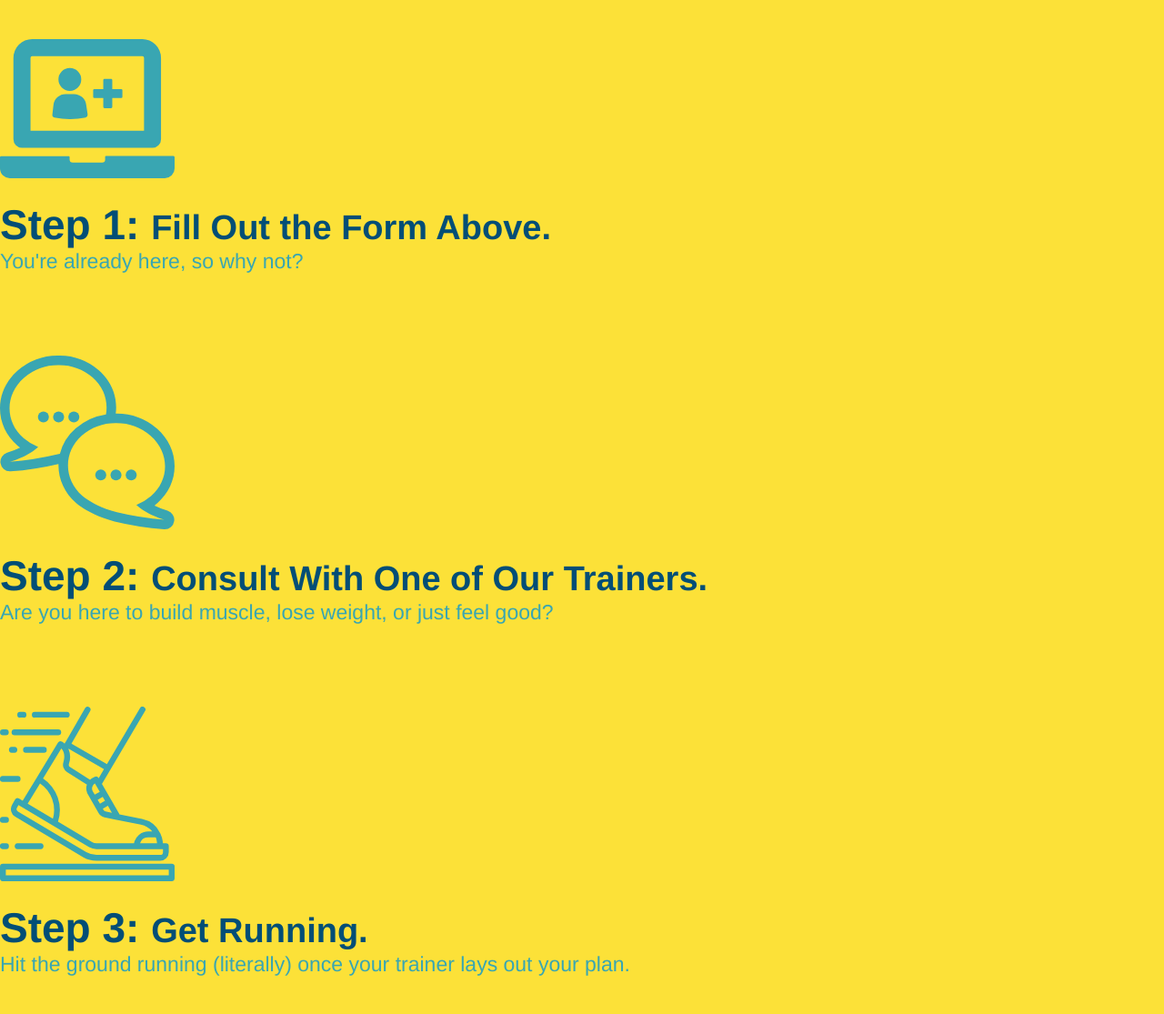
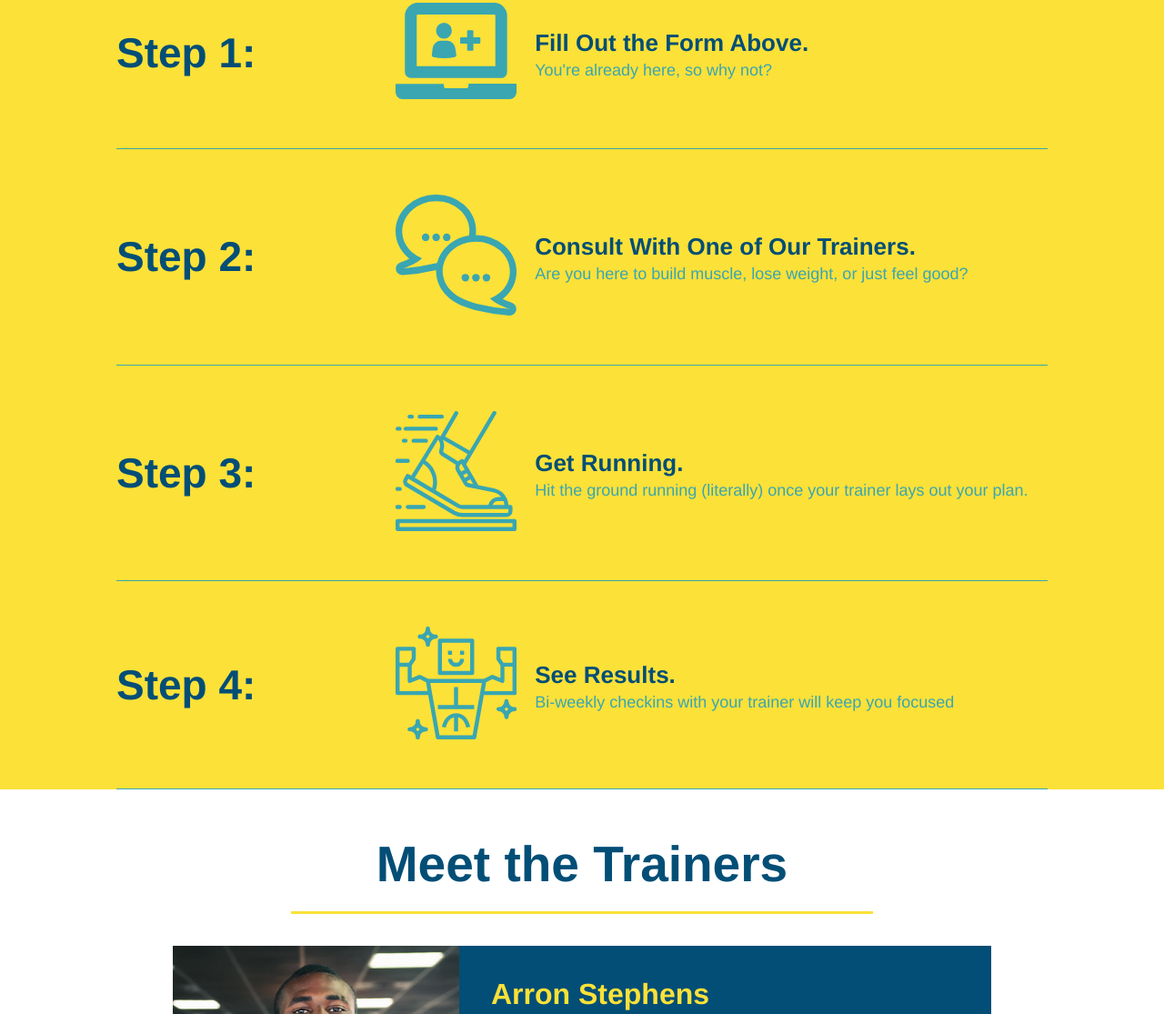
Before and after one commit to rheam97/run-buddy, a plain HTML site: page index.html in a window 1280 px wide. Shown: the part 1109-2224 px from the top of the page at 91% size. Drawn offline with Linux system fonts and the light colour scheme.

Commit message:
add flexbox to steps

```diff
--- a/assets/css/style.css
+++ b/assets/css/style.css
@@ -159,30 +159,53 @@ footer a {
   .secondary-border {
     border-color: #39a6b2;
   }
-  .steps div {
-    margin-bottom: 80px;
+
+  .step {
+    margin: 50px auto;
+    padding-bottom: 50px;
+    width: 80%;
+    border-bottom: 1px solid #39a6b2;
+    display: flex;
+    flex-wrap: wrap;
+    align-items: center;
+    justify-content: space-between;
   }
 
-  .steps img {
-    width: 15%;
-    margin: 10px 0;
+  .step-info {
+      flex: 2 70%;
+      display: flex;
+      flex-wrap: wrap;
+      align-items: center;
+  }
+  .step h3 {
+    color: #024e76;
+    font-size: 46px;
+    flex: 1 30%;
   }
 
-  .steps h3 {
-    color: #024e76;
-    font-size: 46px;
-    margin-top: 10px;
+  .step-img {
+    flex: 1 12%;
+    margin-right: 20px;
+  }
+  .step-img img {
+    max-width: 100%;
+  }
+  .step-text {
+    flex: 12;
   }
 
-  .steps p {
+  .step-text h4 {
+    font-size: 26px;
+    line-height: 1.5;
+    color: #024e76;
+  }
+
+  .step-text p {
     color: #39a6b2;
-    font-size: 23px;
+    font-size: 18px;
   }
-.steps {
+    .steps {
     background:#fce138;
-}
-.steps span {
-    font-size: 38px;
 }
 
 /* remove for DRY purposes*/
--- a/index.html
+++ b/index.html
@@ -79,25 +79,53 @@
             <h2 class="section-title secondary-border">What You Do </h2>
             </div>
             <!--insert img element-->
-            <div>
-                <img src="./assets/images/01-04-svgs/step-1.svg" alt=""/>
-                <h3>Step 1: <span>Fill Out the Form Above.</span></h3>
-                <p>You're already here, so why not?</p>
+            <div class="step">
+                <h3>Step 1:</h3>
+                    <div class="step-info">
+                        <div class= "step-img">
+                            <img src="./assets/images/01-04-svgs/step-1.svg" alt=""/>
+                        </div>
+                    <div class ="step-text">
+                    <h4>Fill Out the Form Above.</h4>
+                    <p>You're already here, so why not?</p>
+                    </div>
+                    </div>
             </div>
-            <div>
-                <img src="./assets/images/01-04-svgs/step-2.svg" alt=""/>
-                <h3>Step 2: <span>Consult With One of Our Trainers.</span></h3>
+            <div class="step">
+                <h3>Step 2:</h3>
+                <div class="step-info">
+                    <div class= "step-img">
+                         <img src="./assets/images/01-04-svgs/step-2.svg" alt=""/>
+                    </div>
+                <div class="step-text">
+                 <h4>Consult With One of Our Trainers.</h4>
                 <p>Are you here to build muscle, lose weight, or just feel good?</p>
+                </div>
+                </div>
             </div>
-            <div>
+            <div class="step">
+                <h3>Step 3:</h3>
+                <div class= "step-info">
+                <div class= "step-img">
                 <img src="./assets/images/01-04-svgs/step-3.svg"/>
-                <h3>Step 3: <span>Get Running.</span></h3>
+                </div>
+                <div class="step-text">
+                <h4>Get Running.</h4>
                 <p>Hit the ground running (literally) once your trainer lays out your plan.</p>
+                </div>
+                </div>
             </div>
-            <div>
+            <div class="step">
+                <h3>Step 4:</h3>
+                <div class="step-info">
+                <div class="step-img">
                 <img src="./assets/images/01-04-svgs/step-4.svg" alt=""/>
-                <h3>Step 4: <span>See Results.</span></h3>
+                </div>
+                <div class="step-text">
+                <h4>See Results.</h4>
                 <p>Bi-weekly checkins with your trainer will keep you focused</p>
+                </div>
+                </div>
             </div>
         </section>
         <!-- meet the trainers section-->
```
